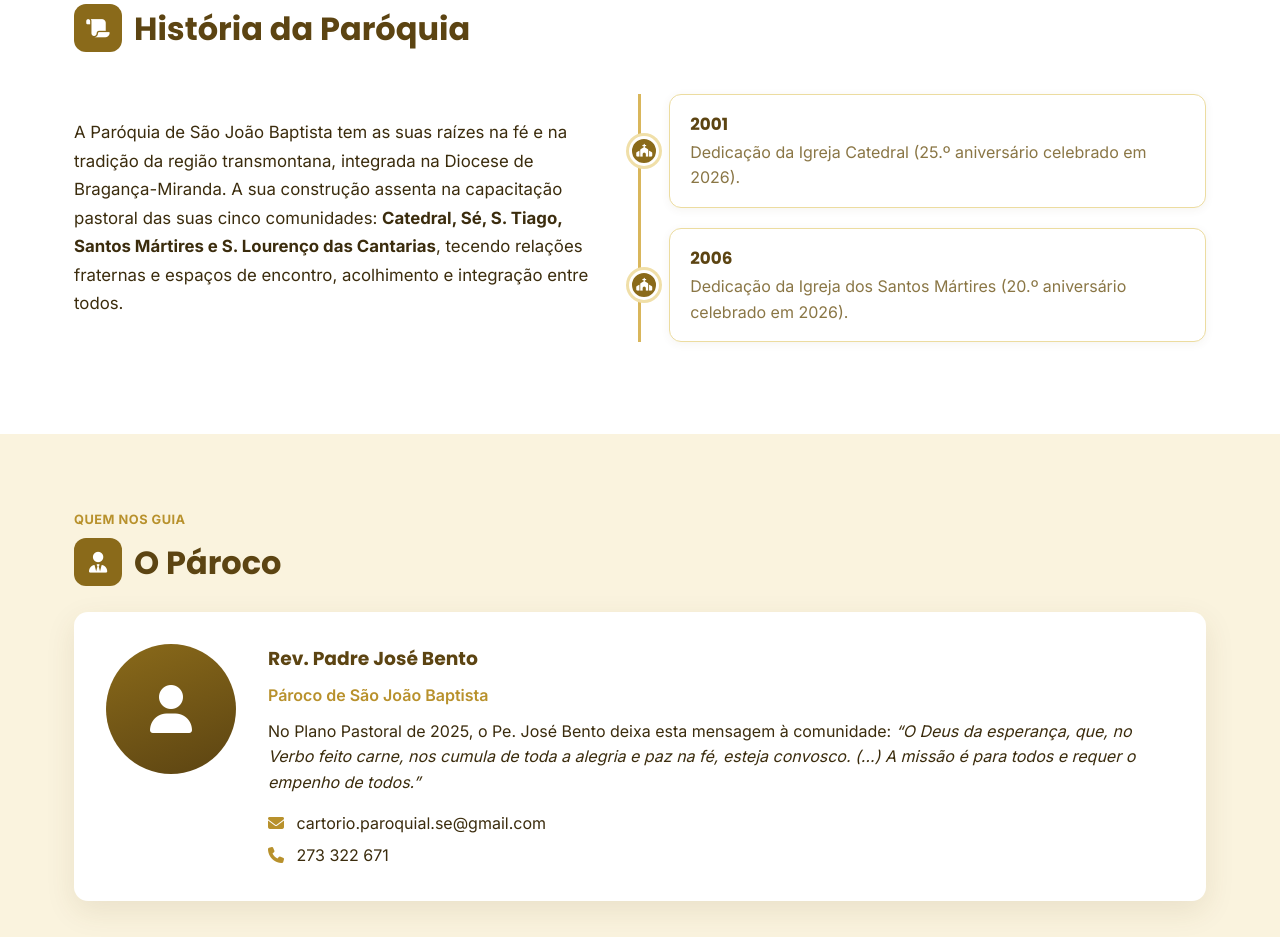
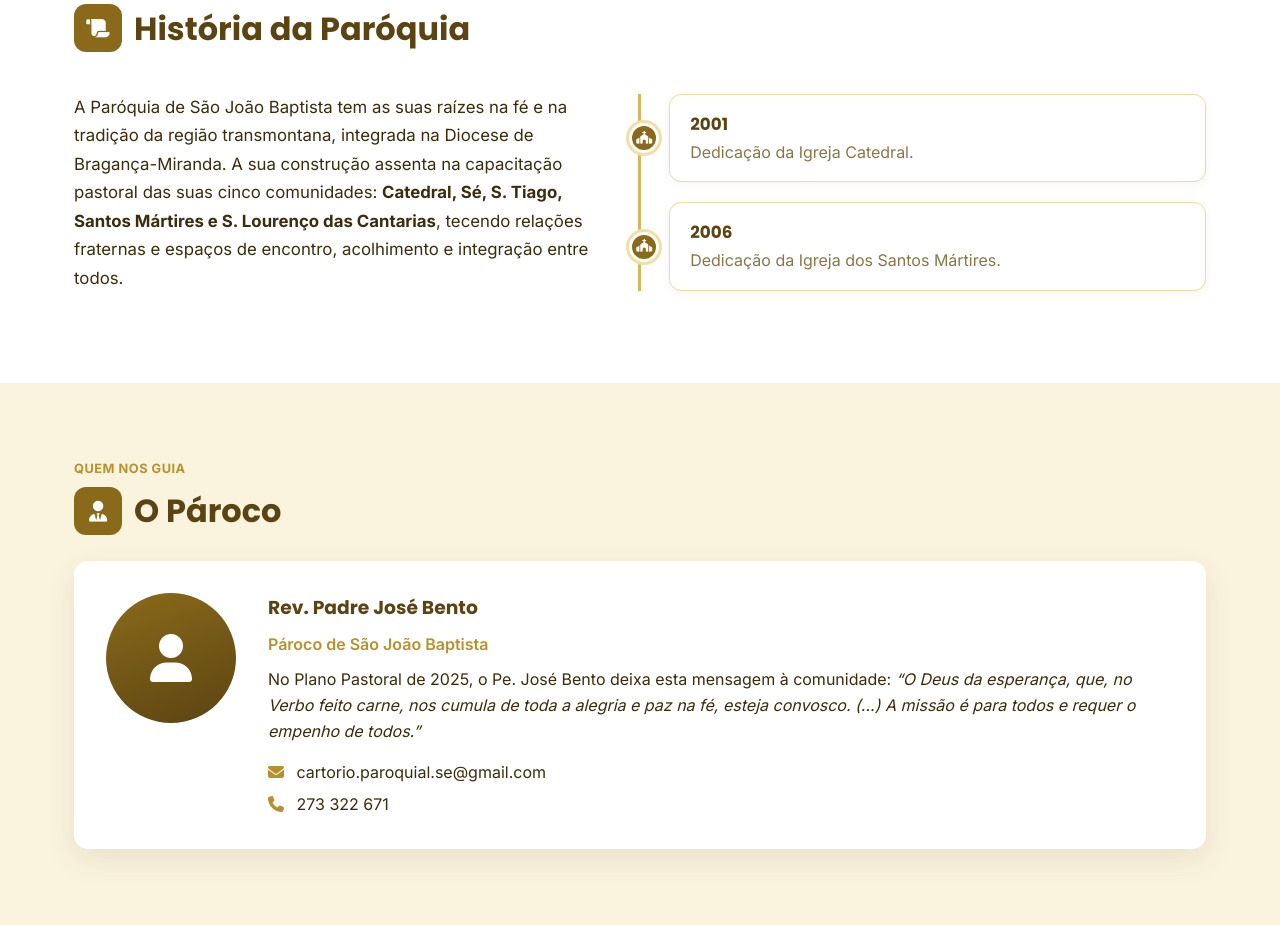
Before and after one commit to nathaliaraquelx/PASCOM, a plain HTML site: page index.html in a window 1280 px wide. Shown: the part 3290-4227 px from the top of the page. Drawn offline with Linux system fonts and the light colour scheme.

Commit message:
Remover o detalhe do aniversário entre parênteses na linha do tempo
Co-Authored-By: Claude Sonnet 5 <noreply@anthropic.com>
Claude-Session: https://claude.ai/code/session_01TWkPmwcLiFmFosmcjb1kXU

```diff
--- a/index.html
+++ b/index.html
@@ -230,12 +230,12 @@
         <li>
           <span class="timeline-dot"><i class="fa-solid fa-church"></i></span>
           <span class="timeline-year">2001</span>
-          <p>Dedicação da Igreja Catedral (25.º aniversário celebrado em 2026).</p>
+          <p>Dedicação da Igreja Catedral.</p>
         </li>
         <li>
           <span class="timeline-dot"><i class="fa-solid fa-church"></i></span>
           <span class="timeline-year">2006</span>
-          <p>Dedicação da Igreja dos Santos Mártires (20.º aniversário celebrado em 2026).</p>
+          <p>Dedicação da Igreja dos Santos Mártires.</p>
         </li>
       </ol>
     </div>
```
